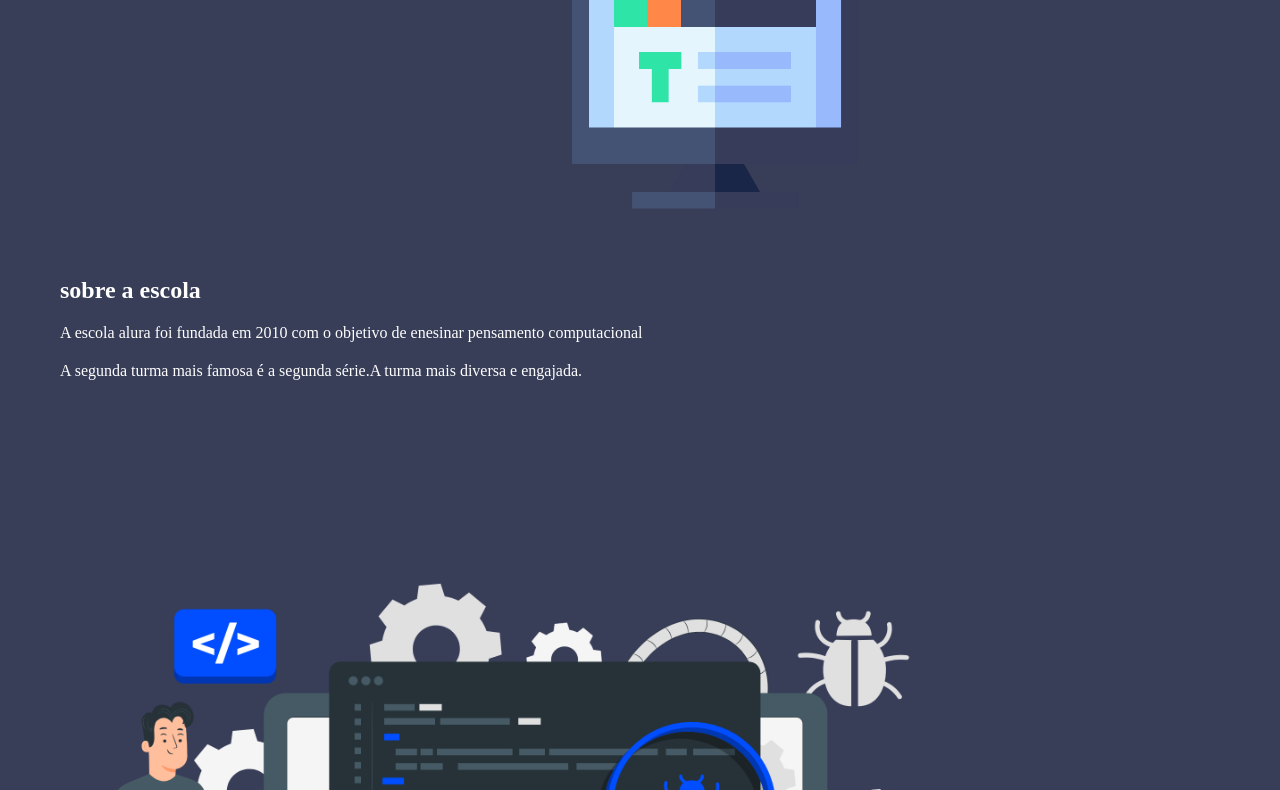
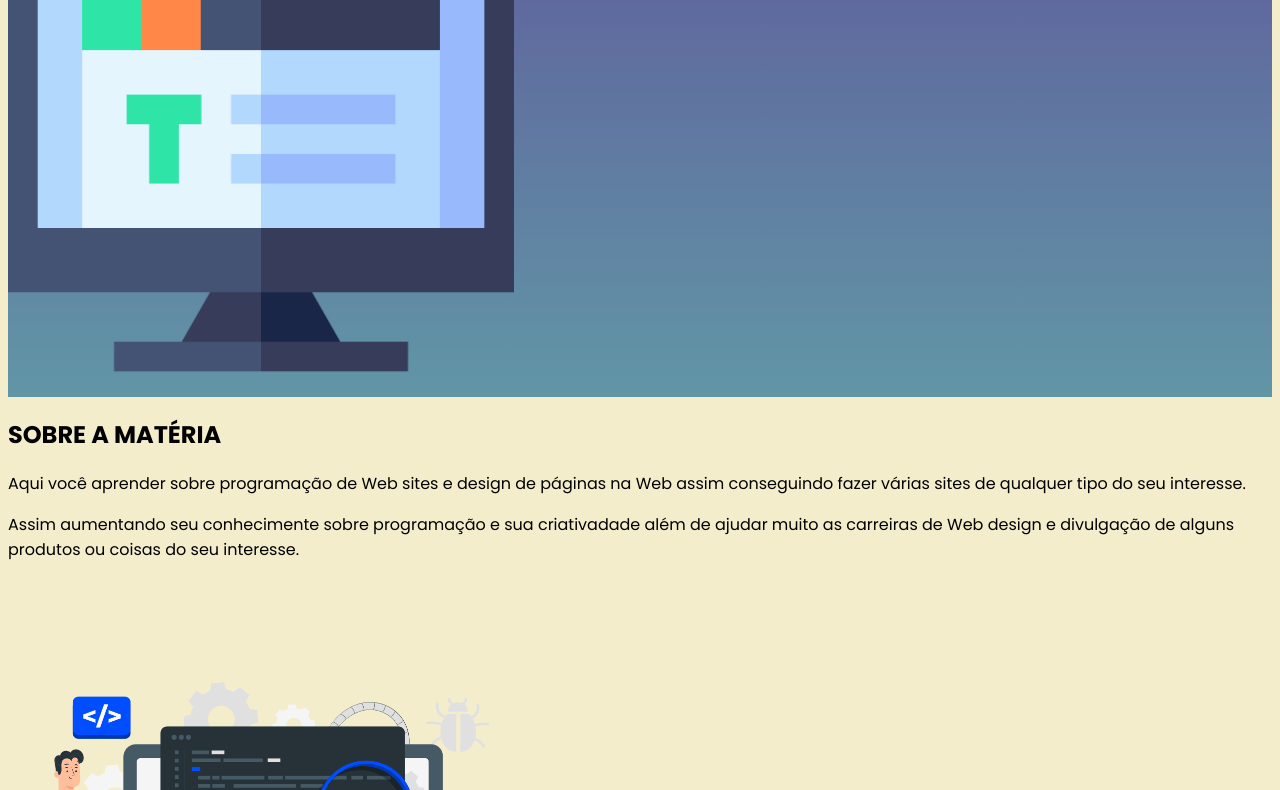
Before and after one commit to RaLtz91/programa-o, a plain HTML site: page index.html in a window 1280 px wide. Shown: the part 117-907 px from the top of the page. Drawn offline with Linux system fonts and the light colour scheme.

Commit message:
FONTE ATULIZADA

```diff
--- a/index.html
+++ b/index.html
@@ -2,25 +2,34 @@
 <html lang="pt-br">
 <head>
     <meta charset="UTF-8">
+    <meta http-equiv="X-UA-Compatible" content="IE=edge">
     <meta name="viewport" content="width=device-width, initial-scale=1.0">
     <title>Document</title>
     <link rel="stylesheet" href="style.css">
+    <link rel="preconnect" href="https://fonts.googleapis.com">
+<link rel="preconnect" href="https://fonts.gstatic.com" crossorigin>
+<link href="https://fonts.googleapis.com/css2?family=Poppins:ital,
+wght@0,100;0,200;0,300;0,400;0,500;0,600;0,700;0,800;0,900;1,100;1,
+200;1,300;1,400;1,500;1,600;1,700;1,800;1,900&display=swap" rel="stylesheet">
 </head>
 <body>
     <header class="cabecalho">
-    <h1>vai ser uma imagem</h1>
-    <img  class="cabecalho-imagem"  src="processador-de-texto.png" alt="">
+    <img class="imagem-cabecalho" src="processador-de-texto.png" alt="">
     <ul class="cabecalho-lista-item">
-           <li class="cabecalho-lista-item">Estudante</li>
-            <li class="cabecalho-lista-item">Escola</li>
+        <li>Etuanes</li>
+        <li>Exola</li>
     </ul>
     </header>
     <section class="escola">
-       <h2 class="escola-titulo">sobre a escola</h2>
-       <p class="escola-titulo-um">A escola alura foi fundada em 2010 com o objetivo de enesinar pensamento computacional </p>
-       <p class="escola-titulo-dois">A segunda turma mais famosa é a segunda série.A turma mais diversa e engajada.</p>
-        <img class="escola-imagem" src="software tester-pana.png" alt="">
+        <h2 class="escola-titulo"> SOBRE A MATÉRIA</h2>
+        <p class="escola-texto-um">Aqui você aprender sobre programação
+            de Web sites e design de páginas na Web assim conseguindo fazer várias sites de
+            qualquer tipo do seu interesse.</p>
+        <p class="escola-texto-dois">Assim aumentando seu conhecimente sobre programação e sua criativadade
+            além de ajudar muito as carreiras de Web
+            design e divulgação de alguns produtos
+            ou coisas do seu interesse.</p>
+            <img class="escola-imagem" src="software tester-pana.png"  alt="">
     </section>
-
 </body>
 </html>
--- a/style.css
+++ b/style.css
@@ -1,31 +1,19 @@
-*{
-    margin: 0 15px;
-    padding: 10px 0;
-}
 header{
-    background-color: #e1e2eb;
-    color:white
+    background-color: rgb(0, 0, 0);
+    color: white;
 }
 body{
-    background-color: #383d58;
-    color:white
+    font-family: 'Poppins',sans-serif;
+    background-color: rgb(244, 237, 204);
+    color: rgb(0, 0, 0);
 }
-.cabecalho-imagem{
-    width: 24%;
-
+.imagem-cabecalho{
+    width: 40%;
 }
 .cabecalho{
-    background-color: #383d58;
+    background-image: linear-gradient(rgba(95, 93, 156, 1), rgba(97, 150, 166, 1));
     display: flex;
-    justify-content: space-around;
-    padding: 24px 0;
-    font-size: 21px;
-}
-.cabecalho-lista-item{
-    display: inline-block;
-    margin: 0 16px;
 }
 .escola-imagem{
- width: 75%;
-
+    width: 40%;
 }
```
